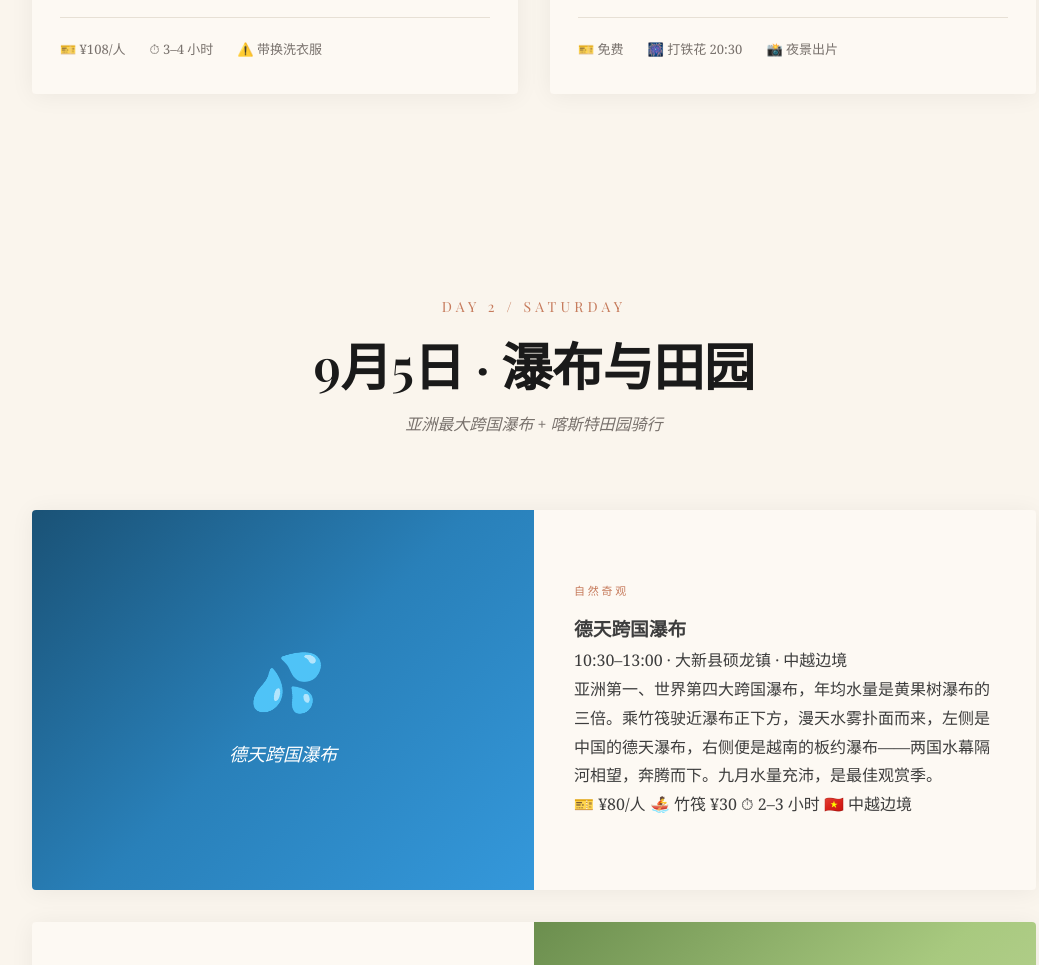
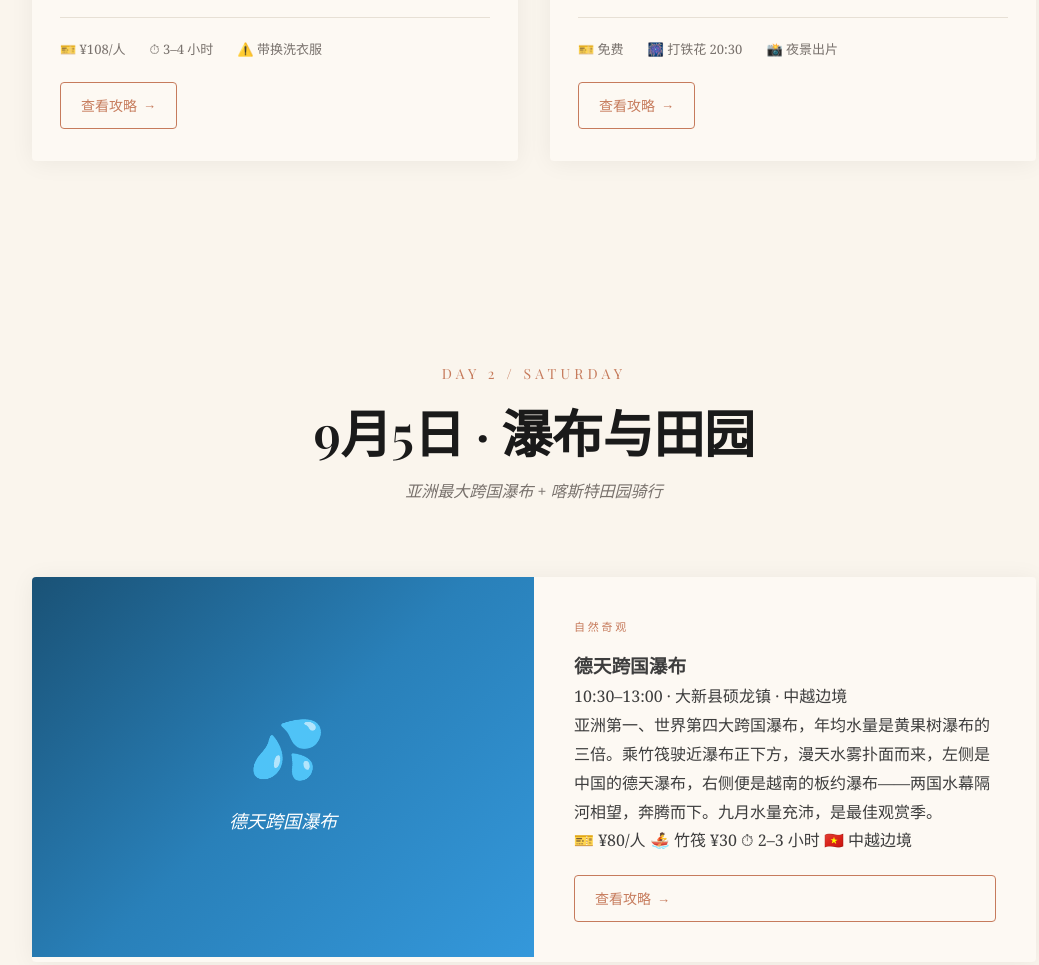
Before and after one commit to dongtonghui/chongzuo-travel-map, a plain HTML site: page index.html in a window 1280 px wide. Shown: the part 4061-5026 px from the top of the page, without its empty margins (106-1145 px from the left). Drawn offline with nearby package versions, Linux system fonts and the light colour scheme; a web font is replaced by a local one.

Commit message:
添加「查看攻略」按钮——每个景点/美食版块链接携程/游侠客攻略

```diff
--- a/index.html
+++ b/index.html
@@ -254,6 +254,22 @@
     color: var(--muted);
   }
   .day-card .meta span { display: flex; align-items: center; gap: 6px; }
+  .guide-btn {
+    display: inline-flex;
+    align-items: center;
+    gap: 6px;
+    margin-top: 20px;
+    padding: 10px 20px;
+    border: 1.5px solid var(--terracotta);
+    border-radius: 4px;
+    color: var(--terracotta);
+    font-family: Georgia, serif;
+    font-size: 14px;
+    text-decoration: none;
+    transition: all .25s;
+  }
+  .guide-btn:hover { background: var(--terracotta); color: #FFF; }
+  .guide-btn::after { content: '→'; font-size: 13px; }
 
   /* full width card */
   .day-card-full {
@@ -671,6 +687,7 @@
           <span>⏱ 3–4 小时</span>
           <span>⚠️ 带换洗衣服</span>
         </div>
+        <a class="guide-btn" href="https://you.ctrip.com/sight/chongzuo837/111709943.html" target="_blank">查看攻略</a>
       </div>
     </div>
     <div class="day-card">
@@ -689,6 +706,7 @@
           <span>🎆 打铁花 20:30</span>
           <span>📸 夜景出片</span>
         </div>
+        <a class="guide-btn" href="https://you.ctrip.com/travels/chongzuo837/4172601.html" target="_blank">查看攻略</a>
       </div>
     </div>
   </div>
@@ -718,6 +736,7 @@
         <span>⏱ 2–3 小时</span>
         <span>🇻🇳 中越边境</span>
       </div>
+      <a class="guide-btn" href="https://you.ctrip.com/travels/daxin963/4104988.html" target="_blank">查看攻略</a>
     </div>
   </div>
 
@@ -733,6 +752,7 @@
         <span>🚣 竹筏 ¥120</span>
         <span>📸 日落逆光</span>
       </div>
+      <a class="guide-btn" href="https://you.ctrip.com/travels/guangxi100052/4131834.html" target="_blank">查看攻略</a>
     </div>
     <img class="day-card-img" src="assets/img/The_Towers_of_Trang_An_(154897).jpg" alt="明仕田园" loading="lazy" onerror="this.style.display='none';this.nextElementSibling.style.display='flex'" style="display:block">
     <div class="day-card-placeholder" style="display:none;background:linear-gradient(135deg,#6B8E4E,#A8C97F,#C5D8A0);color:#FFF;font-size:18px;font-family:'Playfair Display',serif;flex-direction:column;gap:8px;min-height:380px;">
@@ -767,6 +787,7 @@
           <span>⏱ 9点觅食</span>
           <span>📸 保持安静</span>
         </div>
+        <a class="guide-btn" href="https://you.ctrip.com/travels/guangxi100052/4171119.html" target="_blank">查看攻略</a>
       </div>
     </div>
   </div>
@@ -859,6 +880,9 @@
       </div>
     </div>
   </div>
+  <div style="text-align:center;margin-top:32px;">
+    <a class="guide-btn" href="http://www.youxiake.com/gonglue/view?id=5187" target="_blank" style="font-size:16px;padding:14px 32px;">查看完整美食攻略</a>
+  </div>
 </section>
 
 <!-- ════════════ BUDGET ════════════ -->
```
